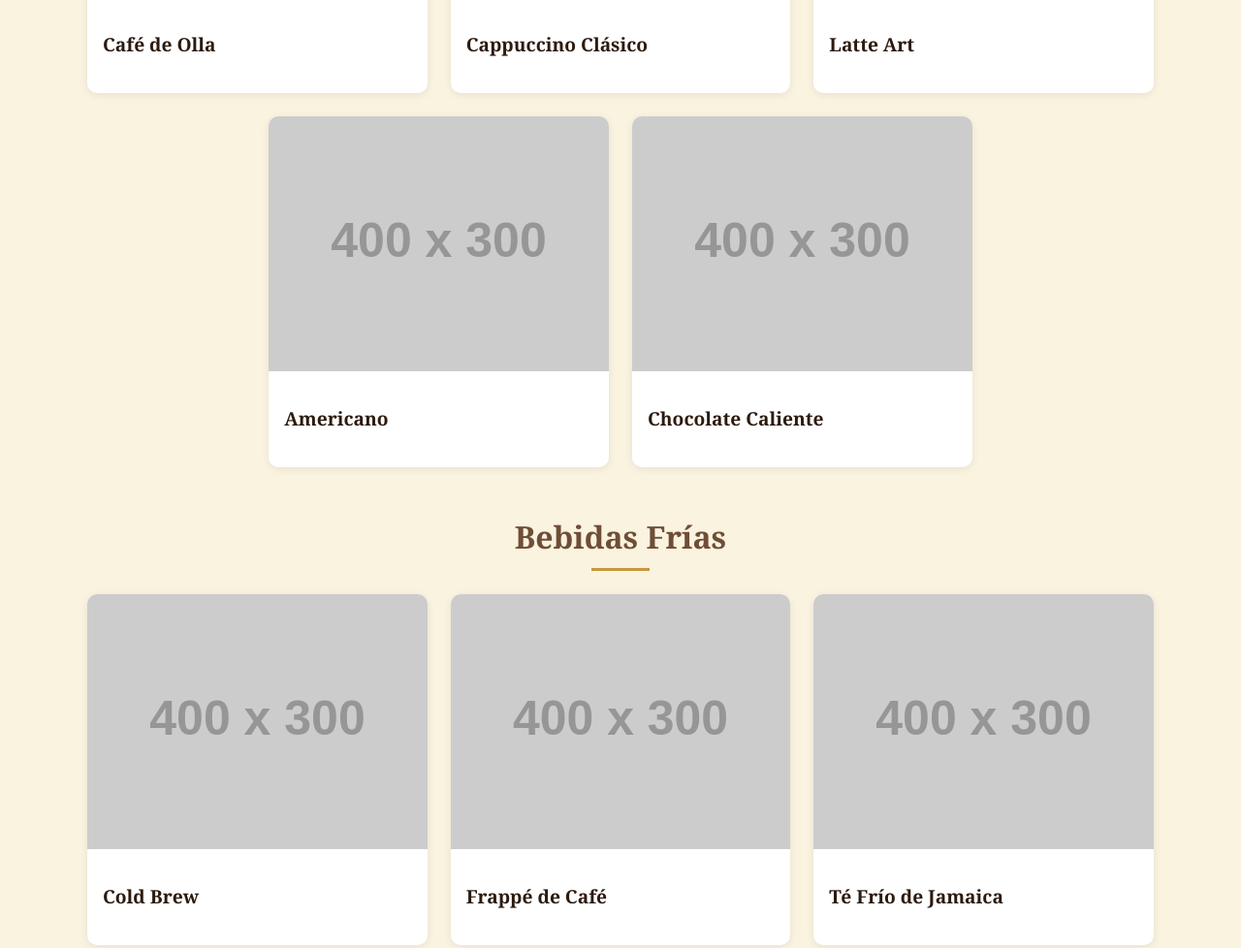
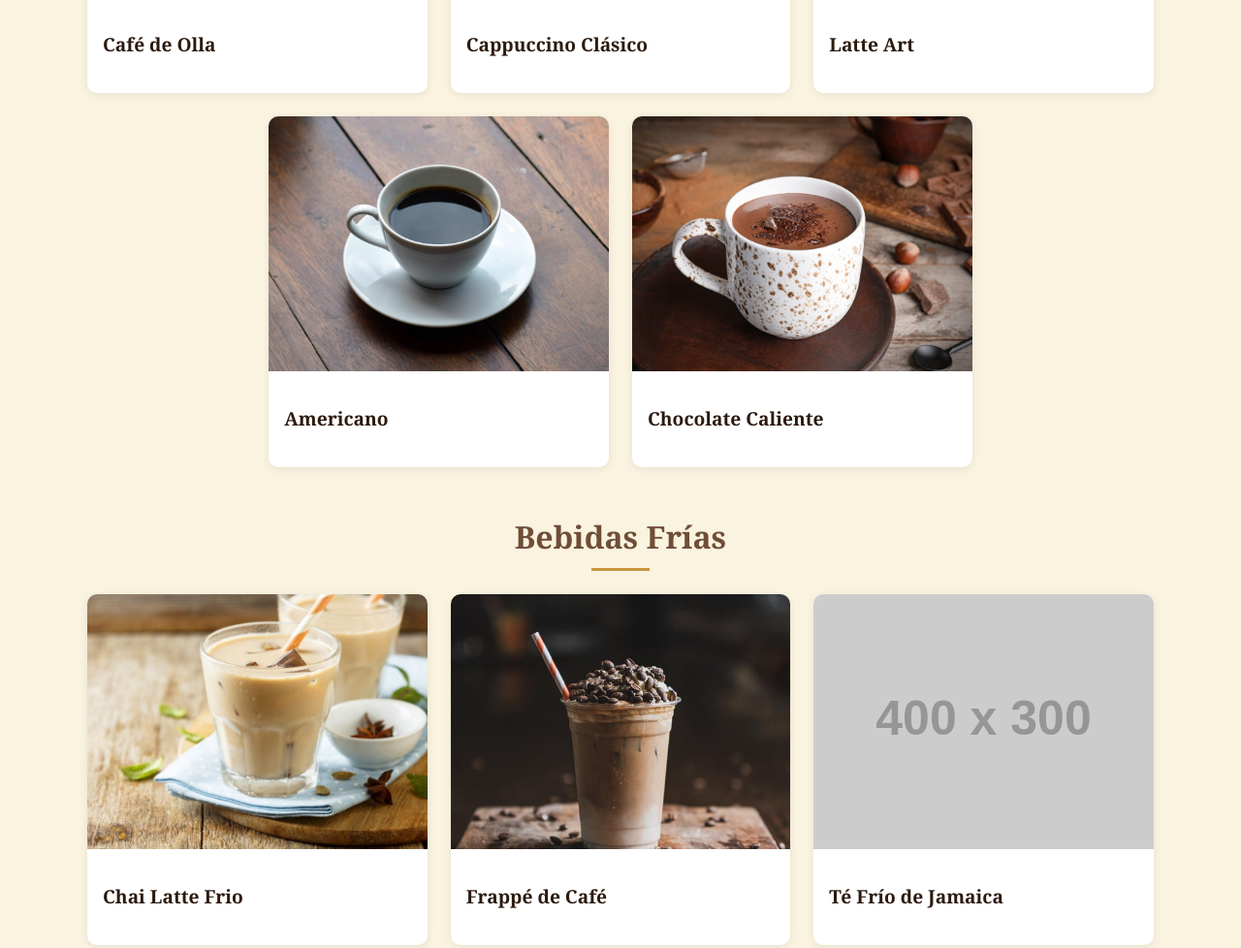
Before and after one commit to angelfcor/portales_web2, a plain HTML site: page pw2-p1/index.html in a window 1280 px wide. Shown: the part 877-1855 px from the top of the page at 97% size. Drawn offline with Linux system fonts and the light colour scheme; placeholder pictures from the web are drawn by us.

Commit message:
agregadas las imagenes de bebidas calientes

```diff
--- a/pw2-p1/index.html
+++ b/pw2-p1/index.html
@@ -19,7 +19,7 @@
         <div class="product_grid">
 
             <article class="card">
-                <img class="card_image" src="../pw2-p1/img/deolla.jpg" alt="Café de Olla" />
+                <img class="card_image" src="../pw2-p1/img/cafedeolla.jpg" alt="Café de Olla" />
                 <div class="card_body">
                     <h3 class="card_name">Café de Olla</h3>
                 </div>
@@ -40,14 +40,14 @@
             </article>
 
             <article class="card">
-                <img class="card_image" src="https://placehold.co/400x300/6F4E37/FAF3E0?text=Americano" alt="Americano" />
+                <img class="card_image" src="../pw2-p1/img/americano.jpg" alt="Americano" />
                 <div class="card_body">
                     <h3 class="card_name">Americano</h3>
                 </div>
             </article>
 
             <article class="card">
-                <img class="card_image" src="https://placehold.co/400x300/6F4E37/FAF3E0?text=Chocolate+Caliente" alt="Chocolate Caliente" />
+                <img class="card_image" src="../pw2-p1/img/chocolate_caliente.jpg" alt="Chocolate Caliente" />
                 <div class="card_body">
                     <h3 class="card_name">Chocolate Caliente</h3>
                 </div>
@@ -59,14 +59,14 @@
         <div class="product_grid">
 
             <article class="card">
-                <img class="card_image" src="https://placehold.co/400x300/C8963E/2C1A0E?text=Cold+Brew" alt="Cold Brew" />
+                <img class="card_image" src="../pw2-p1/img/chai_latte_frio.jpg" alt="Chai Latte Frio" />
                 <div class="card_body">
-                    <h3 class="card_name">Cold Brew</h3>
+                    <h3 class="card_name">Chai Latte Frio</h3>
                 </div>
             </article>
 
             <article class="card">
-                <img class="card_image" src="https://placehold.co/400x300/C8963E/2C1A0E?text=Frapp%C3%A9" alt="Frappé de Café" />
+                <img class="card_image" src="../pw2-p1/img/frappe_de_cafe.jpg" alt="Frappé de Café" />
                 <div class="card_body">
                     <h3 class="card_name">Frappé de Café</h3>
                 </div>
```
Also changed, not shown: pw2-p1/img/americano.jpg (added), pw2-p1/img/cafedeolla.jpg (added), pw2-p1/img/chai_latte_frio.jpg (added), pw2-p1/img/chocolate_caliente.jpg (added), pw2-p1/img/deolla.jpg (deleted), pw2-p1/img/frappe_de_cafe.jpg (added), pw2-p1/img/frappepng.png (added).
